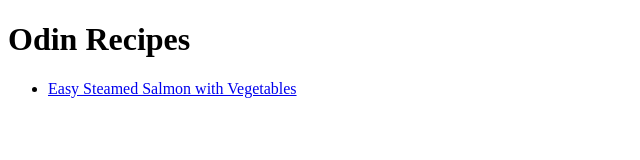
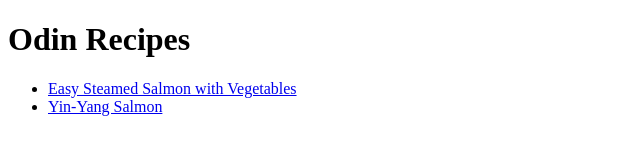
Before and after one commit to troooonks/odin-recipes, a plain HTML site: page index.html in a window 1280 px wide. Shown: the whole page, without its empty margins (0-640 px from the left). Drawn offline with Linux system fonts and the light colour scheme.

Commit message:
git add .

```diff
--- a/index.html
+++ b/index.html
@@ -10,6 +10,7 @@
 <h1>Odin Recipes</h1>
 <ul>
     <li><a href="SteamedSalmon.html">Easy Steamed Salmon with Vegetables</a></li>
+    <li><a href="YinYangSalmon.html">Yin-Yang Salmon</a></li>
 </ul>
 
 </body>
```
